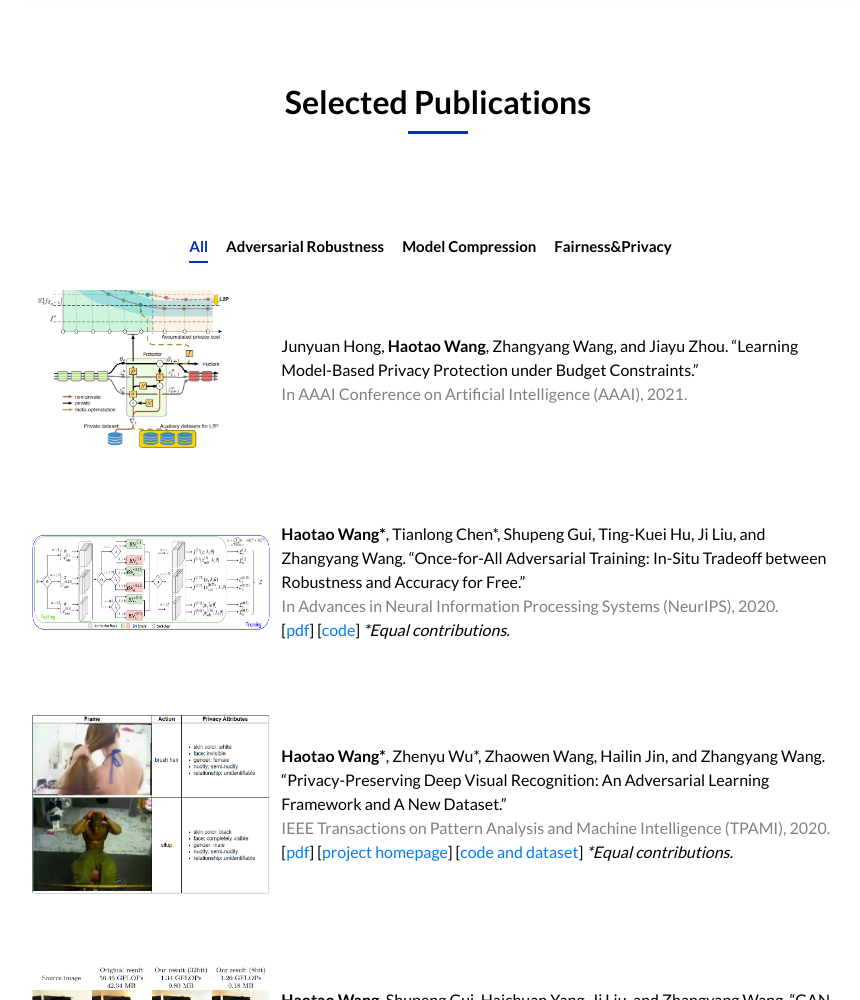
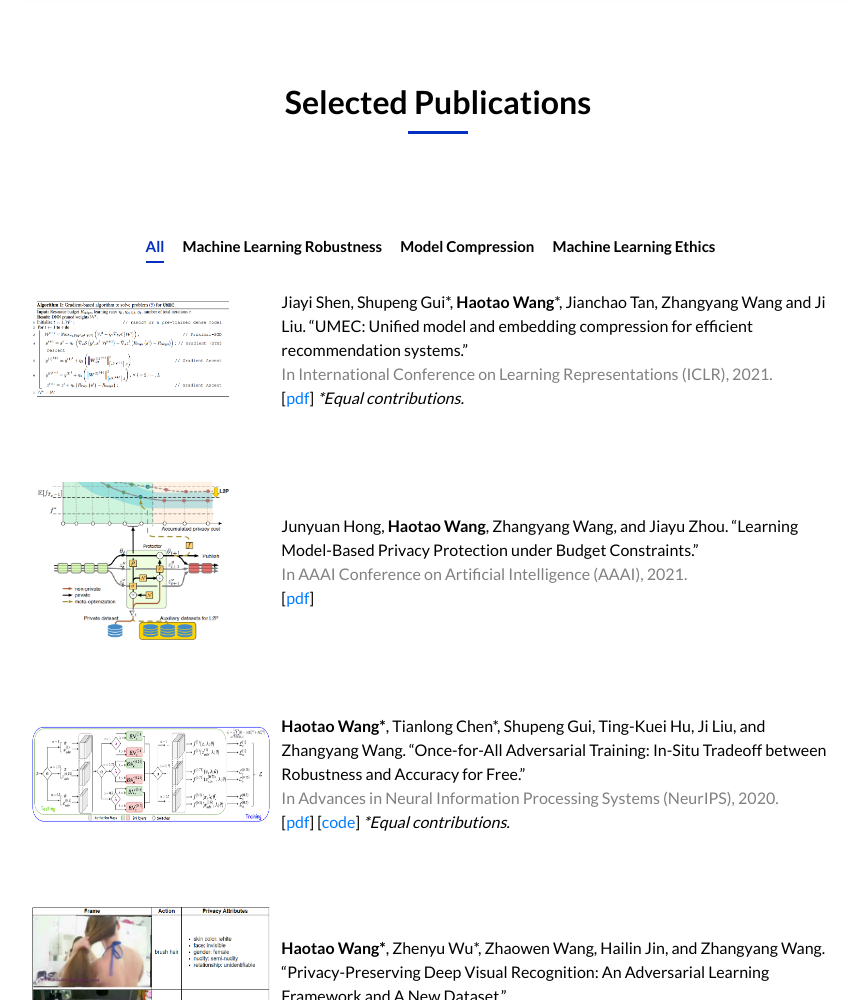
Before and after one commit to htwang14/htwang14.github.io, a plain HTML site: page index.html in a window 1280 px wide. Shown: the part 1234-2234 px from the top of the page, without its empty margins (362-1222 px from the left). Drawn offline with Linux system fonts and the light colour scheme; some icons are missing.

Commit message:
update publications

```diff
--- a/index.html
+++ b/index.html
@@ -88,7 +88,7 @@ https://templatemo.com/tm-531-reflux
           <div class="section-heading">
             <h2>About Me</h2>
             <div class="line-dec"></div>
-            <span>I am a PhD student in <a href="https://vita-group.github.io/">VITA group</a> at the University of Texas at Austin advised by Dr. Zhangyang Wang.
+            <span>I am a PhD student in <a href="https://vita-group.github.io/">VITA group</a> at the University of Texas at Austin advised by Prof. Zhangyang Wang.
               My research interests include machine learning and computer vision, especially in adversarial robustness and model compression.
             </span>
           </div>
@@ -188,7 +188,7 @@ https://templatemo.com/tm-531-reflux
                   <span>all</span>
                 </label>
                 <label><input type="radio" data-type="robustness" name="isotope-filter"/>
-                  <span>adversarial robustness</span>
+                  <span>machine learning robustness</span>
                 </label>
                 <label><input type="radio" data-type="compression" name="isotope-filter"/>
                   <span>model compression</span>
@@ -196,20 +196,36 @@ https://templatemo.com/tm-531-reflux
                 <!-- <label><input type="radio" data-type="rs" name="isotope-filter"/>
                   <span>recommendation system</span>
                 </label> -->
-                <label><input type="radio" data-type="fairness" name="isotope-filter"/>
-                  <span>fairness&#38;privacy</span>
+                <label><input type="radio" data-type="ethics" name="isotope-filter"/>
+                  <span>machine learning ethics</span>
                 </label>
               </form>
 
               <div class="isotope-box">
+                <!-- ICLR 2021 -->
+                <div class="isotope-item" data-type="compression">
+                  <table style="margin-left: auto; margin-right: auto; border-collapse: collapse">
+                    <tr>
+                      <td width=250px><img src="assets/images/umec.PNG" style="width: 200px; height: 100px;"></td>
+                      <td>Jiayi Shen, Shupeng Gui*, <strong>Haotao Wang</strong>*, Jianchao Tan, Zhangyang Wang and Ji Liu. &ldquo;UMEC: Unified model and embedding compression for efficient recommendation systems.&rdquo;
+                      <br>
+                      <a style="color: #808080">In International Conference on Learning Representations (ICLR), 2021. </a>
+                      <br>
+                      [<a href="https://www.aaai.org/AAAI21Papers/AAAI-7394.HongJ.pdf">pdf</a>] <i>*Equal contributions.</i>
+                      </td>
+                    </tr>
+                  </table>
+                </div>
                 <!-- AAAI 2021 -->
-                <div class="isotope-item" data-type="fairness">
+                <div class="isotope-item" data-type="ethics">
                   <table style="margin-left: auto; margin-right: auto; border-collapse: collapse">
                     <tr>
                       <td width=250px><img src="assets/images/l2p.PNG" style="width: 200px; height: 160px;"></td>
                       <td>Junyuan Hong, <strong>Haotao Wang</strong>, Zhangyang Wang, and Jiayu Zhou. &ldquo;Learning Model-Based Privacy Protection under Budget Constraints.&rdquo;
                       <br>
                       <a style="color: #808080">In AAAI Conference on Artificial Intelligence (AAAI), 2021. </a>
+                      <br>
+                      [<a href="https://www.aaai.org/AAAI21Papers/AAAI-7394.HongJ.pdf">pdf</a>]
                       </td>
                     </tr>
                   </table>
@@ -229,7 +245,7 @@ https://templatemo.com/tm-531-reflux
                   </table>
                 </div>
                 <!-- TPAMI -->
-                <div class="isotope-item" data-type="fairness">
+                <div class="isotope-item" data-type="ethics">
                   <table style="margin-left: auto; margin-right: auto; border-collapse: collapse">
                     <tr>
                       <td width=250px><img src="assets/images/pa-hmdb51.PNG" style="width: 240px; height: 180px;"></td>
```
Also changed, not shown: assets/images/umec.PNG (added).
